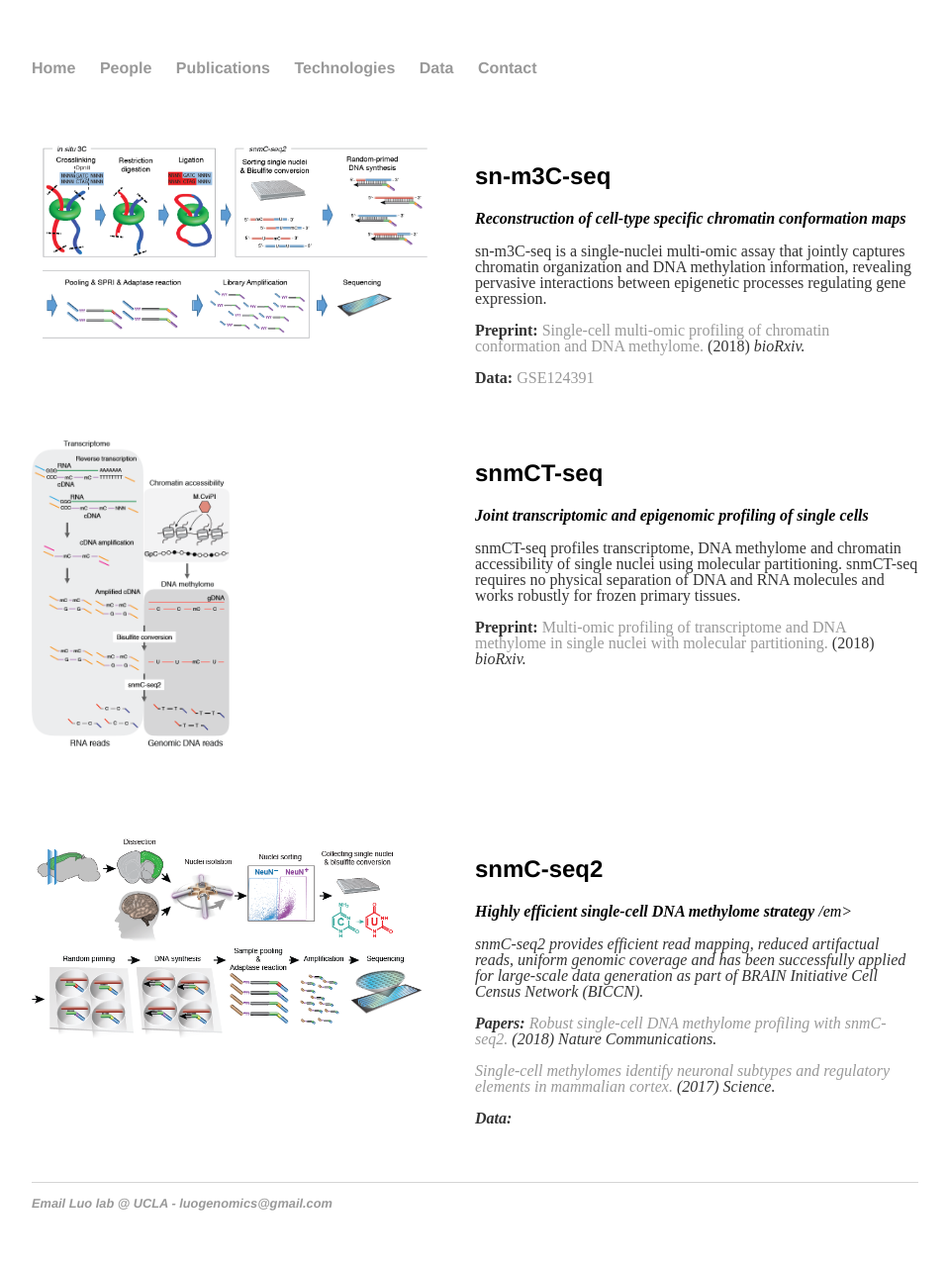
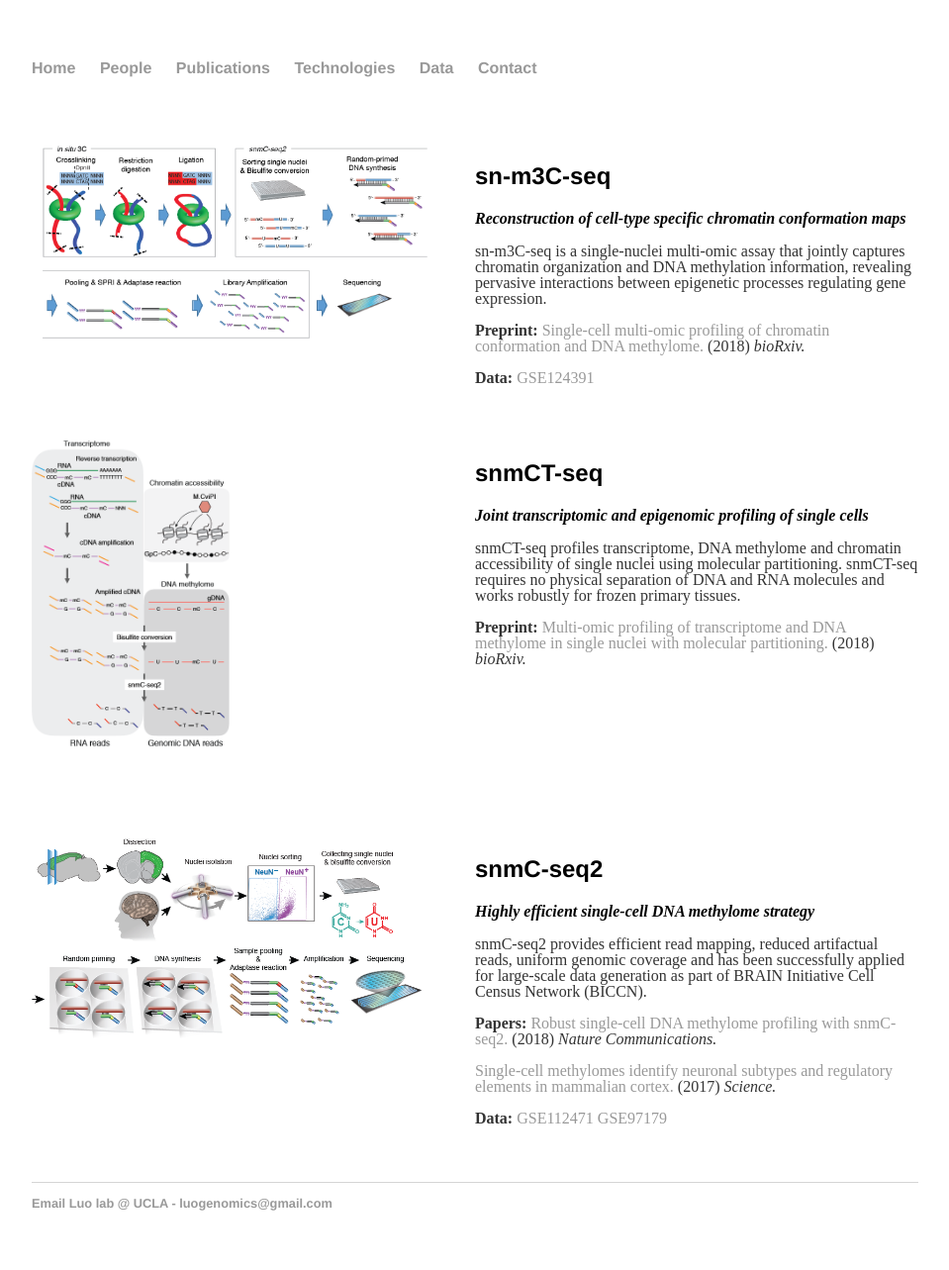
Before and after one commit to luogenomics/luogenomics.github.io, a Jekyll site: the page built from technologies/index.html, in a window 1280 px wide. Shown: the whole page at 99% size, without its empty margins (160-1119 px from the left). Built offline with Jekyll 4.4.1, drawn with Linux system fonts in a browser that asks for light colours.

Commit message:
Update index.html

```diff
--- a/technologies/index.html
+++ b/technologies/index.html
@@ -40,10 +40,10 @@ title: Luo Lab Technologies
   </div>
   <div class="projecttextbox pull-left">
     <h2> snmC-seq2 </h2>
-    <strong><em> Highly efficient single-cell DNA methylome strategy </strong>/em>
+    <strong><em> Highly efficient single-cell DNA methylome strategy </strong></em>
     <p> snmC-seq2 provides efficient read mapping, reduced artifactual reads, uniform genomic coverage and has been successfully applied for large-scale data generation as part of BRAIN Initiative Cell Census Network (BICCN). </p>
     <p> <strong>Papers:</strong> <a href="https://www.ncbi.nlm.nih.gov/pubmed/?term=30237449%5BPMID%5D" target="_blank">Robust single-cell DNA methylome profiling with snmC-seq2.</a> (2018) <em> Nature Communications.</em> </p>
     <p> <a href="https://www.ncbi.nlm.nih.gov/pubmed/?term=28798132%5BPMID%5D" target="_blank">Single-cell methylomes identify neuronal subtypes and regulatory elements in mammalian cortex.</a> (2017) <em> Science.</em> </p>
-    <p> <strong>Data:</strong>
+    <p> <strong>Data:</strong> <a href="https://www.ncbi.nlm.nih.gov/geo/query/acc.cgi?acc=GSE112471" target="_blank">GSE112471</a> <a href="https://www.ncbi.nlm.nih.gov/geo/query/acc.cgi?acc=GSE97179" target="_blank">GSE97179</a> </p>
   </div>
 </div>
```
